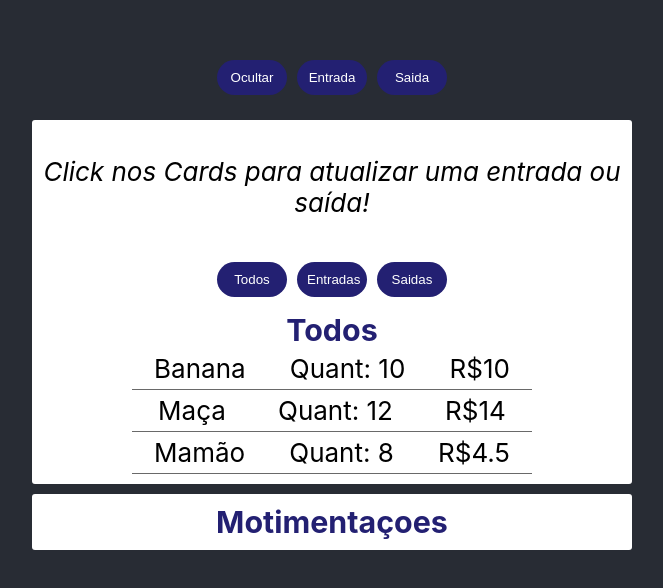
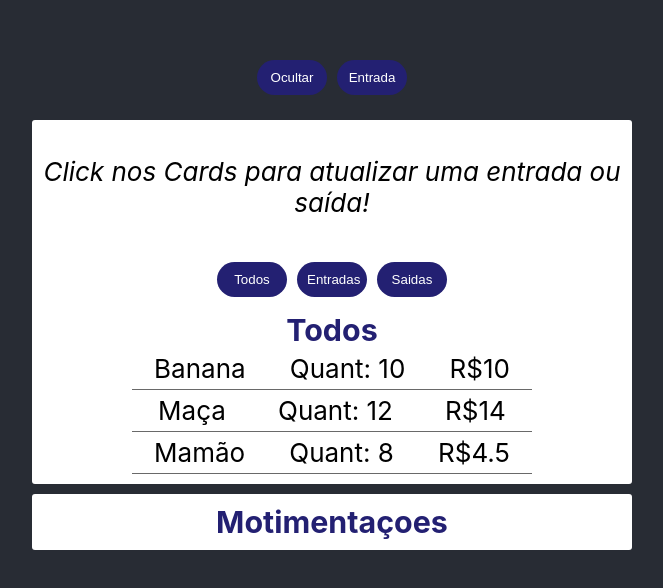
Before and after one commit to Kenzie-Academy-Brasil-Developers/react-entrega-s3-nivelamento-gestao-de-transacoes-Brunoro811, a React (Create React App) app: page / in a window 1280 px wide. Shown: the part 104-692 px from the top of the page, without its empty margins (308-971 px from the left). Built offline with nearby package versions, Linux system fonts and the light colour scheme.

Commit message:
feat: considicional render na entrada e saida defrutas

```diff
--- a/src/App.js
+++ b/src/App.js
@@ -91,6 +91,8 @@ function App() {
         handleOcultarForms={handleOcultarForms}
         handleIsEntrada={handleIsEntrada}
         handleIsSaida={handleIsSaida}
+        isEntrada={isEntrada}
+        isSaida={isSaida}
       />
 
       {isEntrada && (
--- a/src/Components/Nav/index.jsx
+++ b/src/Components/Nav/index.jsx
@@ -1,17 +1,27 @@
 import Button from "../Button";
 import "./style.css";
-function Nav({ handleIsEntrada, handleIsSaida, handleOcultarForms }) {
+function Nav({
+  handleIsEntrada,
+  handleIsSaida,
+  handleOcultarForms,
+  isSaida,
+  isEntrada,
+}) {
   return (
     <ul className="Nav">
       <li className="Nav-Item">
         <Button callback={handleOcultarForms} value={"Ocultar"} />
       </li>
+      {!isEntrada && (
         <li className="Nav-Item">
           <Button callback={handleIsEntrada} value={"Entrada"} />
         </li>
+      )}
+      {isEntrada && (
         <li className="Nav-Item">
           <Button callback={handleIsSaida} value={"Saida"} />
         </li>
+      )}
     </ul>
   );
 }
```
Lines whose indentation alone changed are shown as unchanged.
